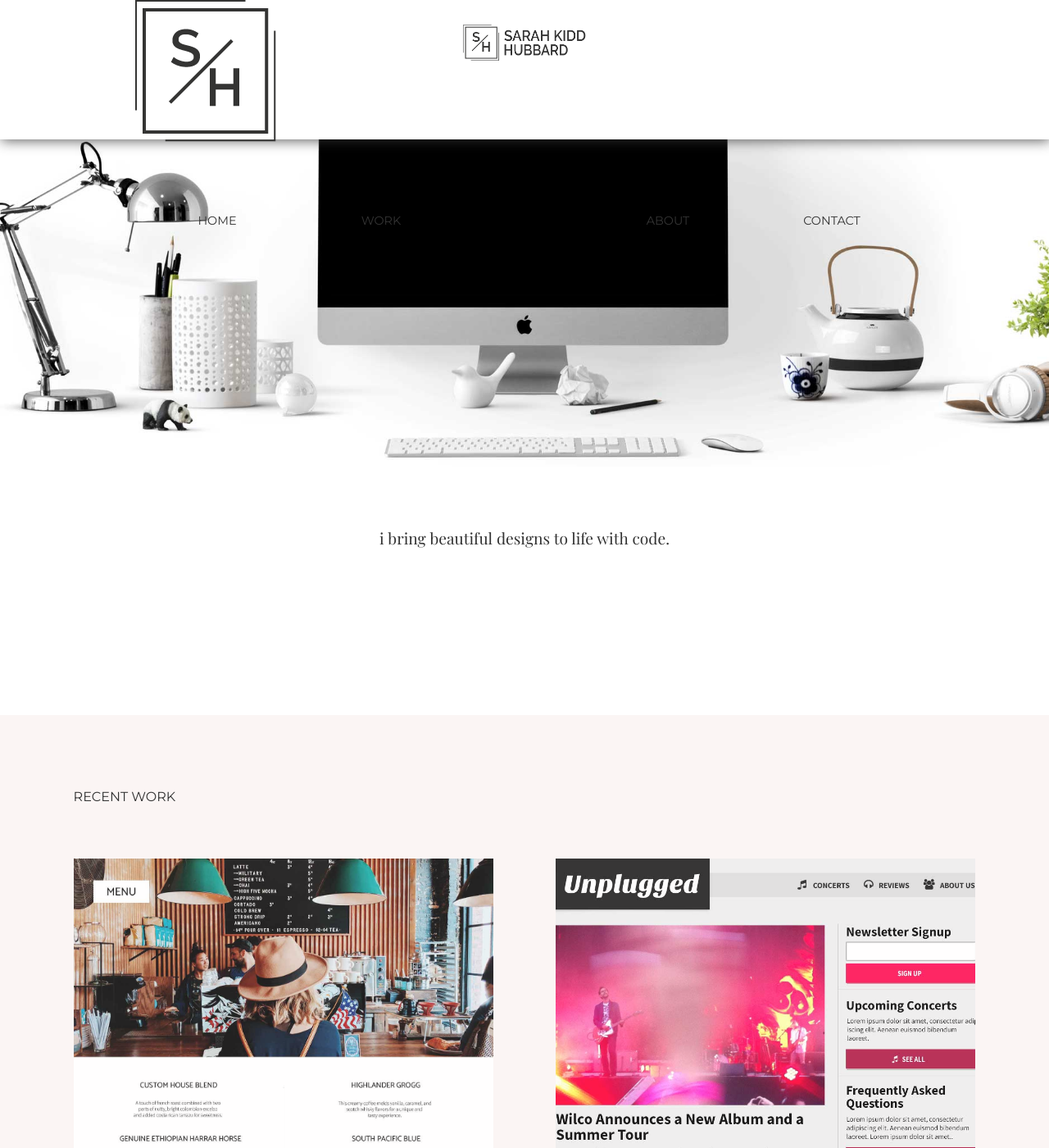
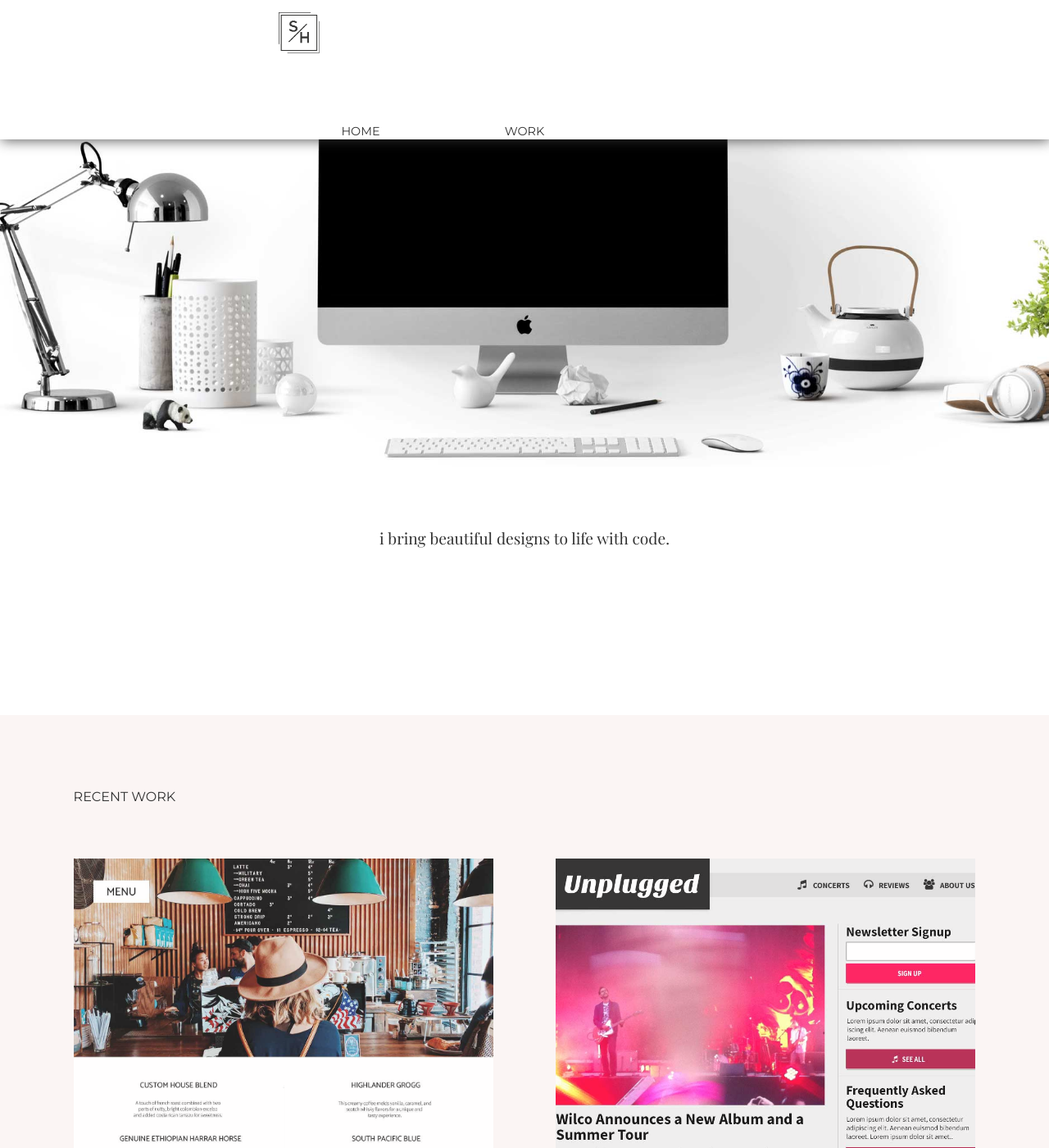
Before and after one commit to skiddhubbard/skiddhubbard.github.io, a Jekyll site: the page built from index.md, in a window 1280 px wide and 1400 px high. Shown: the whole window at 82% size. Built offline with Jekyll 4.4.1, drawn with Linux system fonts in a browser that asks for light colours.

Commit message:
new mobile header updates

```diff
--- a/_sass/site/_base.scss
+++ b/_sass/site/_base.scss
@@ -159,50 +159,68 @@ header {
 }
 
 #logo {
-  width: 60px;
+  display: none;
+}
+
+#logo-mobile {
+  width: 50px;
   height: auto;
   float: left;
-  padding: 10px 15px;
+  padding: 15px 0px;
   object-fit: scale-down;
 }
 
 nav {
  overflow: auto;
+ width: 90%;
+ max-width: 600px;
+ margin: auto;
 }
 
 ul {
   list-style: none;
-  width: 200px;
+  width: 190px;
   float: right;
-  padding: 11px 15px 0px 0px;
+  padding-top: 30px;
+  margin: 0px;
+  display: flex;
+  display: -webkit-box;
+  display: -moz-box;
+  display: -ms-flexbox;
+  display: -webkit-flex;
+  justify-content: space-between;
 }
 
-.nav-home {
-  display: none;
+// .nav-home {
+//   display: none;
+// }
+//
+// .nav-about {
+//   width: 50px;
+//   margin: 0px 15px;
+// }
+//
+// .nav-contact {
+//   width: 70px;
+// }
+//
+// .nav-work {
+//   width: 50px;
+// }
+
+nav li {
+  float: left;
 }
 
-.nav-about {
-  width: 50px;
-  margin: 0px 15px;
-}
-
-.nav-contact {
-  width: 70px;
-}
-
-.nav-work {
-  width: 50px;
-}
-
-li {
-  font-family: 'Montserrat', sans-serif;
-  font-size: 14px;
-  font-weight: 500;
-  text-align: center;
-  text-transform: uppercase;
-  display: block;
-  float: left;
-}
+// li {
+//   font-family: 'Montserrat', sans-serif;
+//   font-size: 14px;
+//   font-weight: 500;
+//   text-align: center;
+//   text-transform: uppercase;
+//   display: block;
+//   float: left;
+// }
 
 .hover-text {
   display: none;
@@ -213,12 +231,11 @@ li {
 #computer-image {
   width: 100%;
   object-fit: scale-down;
-  padding: 7% 0px;
-  /*padding-top: 73px;*/
+  padding: 120px 0px 0px;
 }
 
 #tagline {
-  padding: 15px 0px;
+  padding: 40px 0px;
   text-align: center;
   width: 95%;
   margin: auto;
@@ -229,13 +246,13 @@ li {
 .work {
  overflow: auto;
  background-color: #FBF5F4;
- margin: 7% 0px 0px;
+ margin: 0px;
 }
 
 #work-header {
   width: 60%;
   text-align: center;
-  margin: 25px auto;
+  margin: 30px auto;
 }
 
 .work-image {
```
